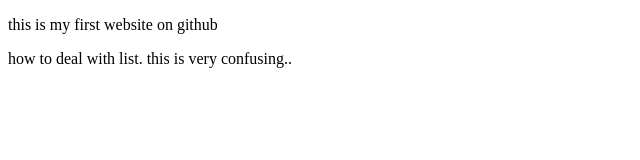
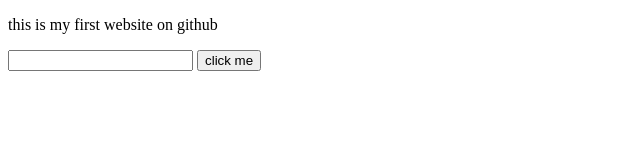
Before and after one commit to MTofayelAhmed/last-website-tofayel, a plain HTML site: page index.html in a window 1280 px wide. Shown: the whole page, without its empty margins (0-640 px from the left). Drawn offline with Linux system fonts and the light colour scheme.

Commit message:
work done

```diff
--- a/index.html
+++ b/index.html
@@ -9,14 +9,7 @@
 <body>
   <p>this is my first website on github
   </p>
-  <div>
-    <div class="row">
-      <div class="col">
-        <div class="li">
-          how to deal with list. this is very confusing..
-        </div>
-      </div>
-    </div>
-  </div>
+ <input type="text">
+ <button>click me </button>
 </body>
 </html>
```
